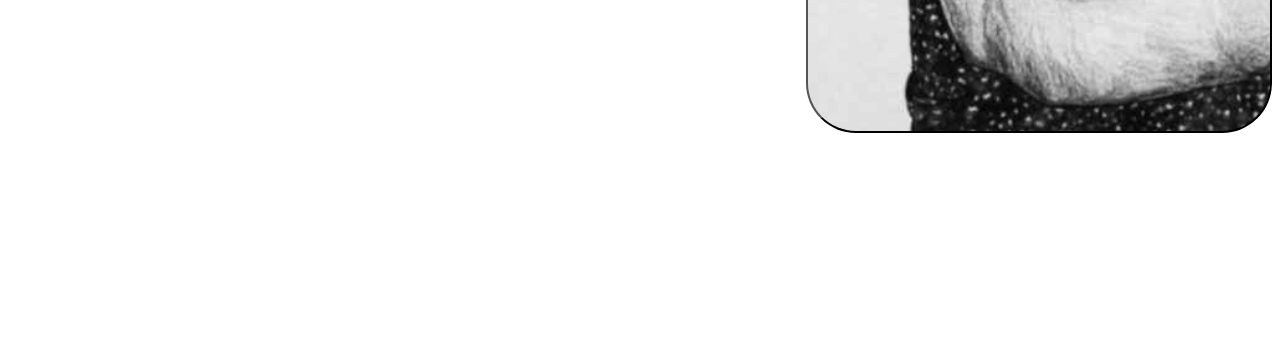
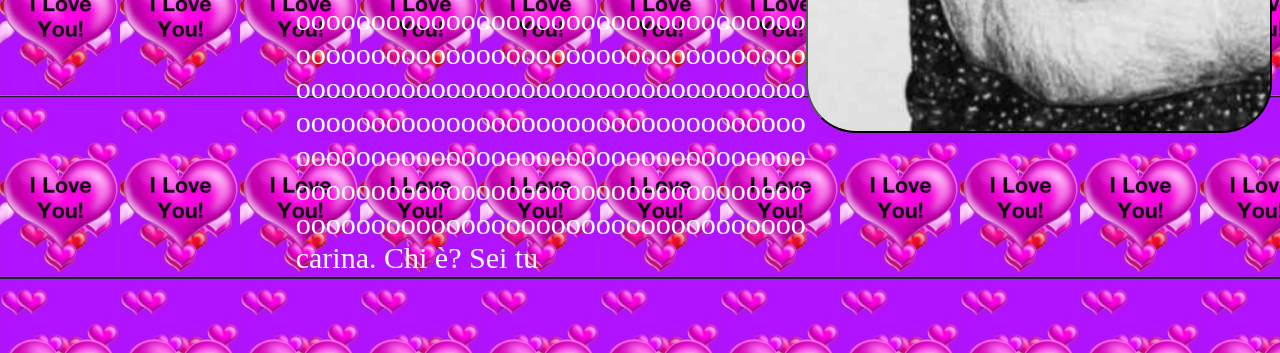
Before and after one commit to Tronco2018/a-love, a plain HTML site: page index.html in a window 1280 px wide. Shown: the part 447-800 px from the top of the page. Drawn offline with Linux system fonts and the light colour scheme.

Commit message:
Update style.css

```diff
--- a/style.css
+++ b/style.css
@@ -4,7 +4,7 @@
     left: 600px;
 }
 body{
-    background-image: url(you.png);
+    background-image: url(you.jpg);
     background-size: 120px;
 }
 .u{
```
